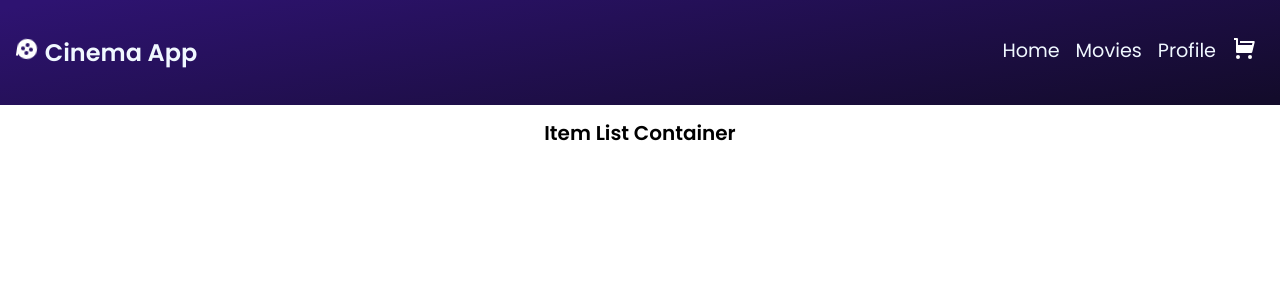
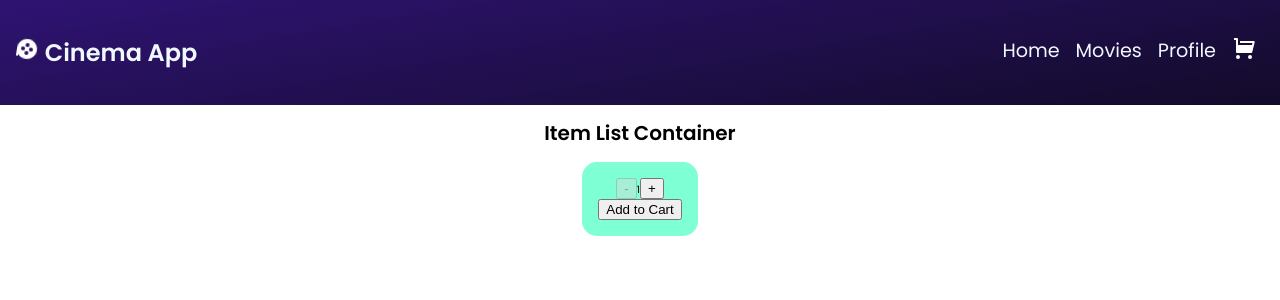
Before and after one commit to Chuchogom/projectreact, a React (Create React App) app: page / in a window 1280 px wide. Shown: the top 300 px of the page. Built offline with nearby package versions, Linux system fonts and the light colour scheme.

Commit message:
Agregando contador y modificando componentes

```diff
--- a/src/App.js
+++ b/src/App.jsx
@@ -1,6 +1,6 @@
 import './App.css';
-import ItemListContainer from './components/itemListContainer';
-import NavBar from './components/navBar';
+import ItemListContainer from './components/ItemListContainer/ItemListContainer';
+import NavBar from './components/Navbar/Navbar';
 
 function App() {
   return (
--- a/src/components/cartWidget.js
+++ b/src/components/CartWidget/CartWidget.jsx
@@ -1,5 +1,5 @@
 import React from 'react';
-import cart from '../shopping-cart.svg';
+import cart from '../../shopping-cart.svg';
 
 function CartWidget() {
   return (
--- /dev/null
+++ b/src/components/ItemCounter/Counter.jsx
@@ -0,0 +1,31 @@
+import './counter.css';
+import React, { useState } from 'react';
+
+export const Counter = ({initial, stock,onAdd}) => {
+
+
+    const[count,setCount] = useState(initial);
+
+    const decrease = () => {
+        setCount(count - 1);
+    }
+
+    const increase = () => {
+        setCount(count + 1);
+    }
+
+  return (
+    <div>
+        <div className='counter'>
+        <button disabled={count <= 1} onClick={decrease}>-</button>
+        <span>{count}</span>
+        <button disabled={count >= stock} onClick={increase}>+</button>
+        <div>
+            <button disabled = {stock <= 0} onClick ={() => onAdd(count)}>Add to Cart</button>
+        </div>
+    </div>
+    </div>
+  )
+}
+
+export default Counter
--- /dev/null
+++ b/src/components/ItemCounter/counter.css
@@ -0,0 +1,8 @@
+.counter{
+    width: fit-content;
+    background-color: aquamarine;
+    margin: auto;
+    padding: 1rem;
+    justify-content: space-between;
+    border-radius: 15px;
+}
--- /dev/null
+++ b/src/components/ItemListContainer/ItemListContainer.jsx
@@ -0,0 +1,21 @@
+import React from 'react'
+import Counter from '../ItemCounter/Counter'
+
+export const ItemListContainer = () => {
+
+  const onAdd = (quantity) =>
+  {
+    console.log(`Purchased ${quantity} units`)
+  }
+  return (
+    <div>
+      <div className='item__list'>
+        <h1>Item List Container</h1>
+        <Counter initial={1} stock={5} onAdd={onAdd} />
+    </div>
+    </div>
+  )
+}
+
+
+export default ItemListContainer
--- a/src/components/navBar.js
+++ b/src/components/Navbar/Navbar.jsx
@@ -1,6 +1,6 @@
-import logo from '../logo.svg';
+import logo from '../../logo.svg';
 import React from 'react';
-import CartWidget from './cartWidget';
+import CartWidget from '../CartWidget/CartWidget';
 
 function NavBar() {
   return (
--- a/src/components/itemListContainer.js
+++ /dev/null
@@ -1,11 +0,0 @@
-import React from 'react'
-
-function ItemListContainer() {
-  return (
-    <div className='item__list'>
-        <h1>Item List Container</h1>
-    </div>
-  )
-}
-
-export default ItemListContainer
```
